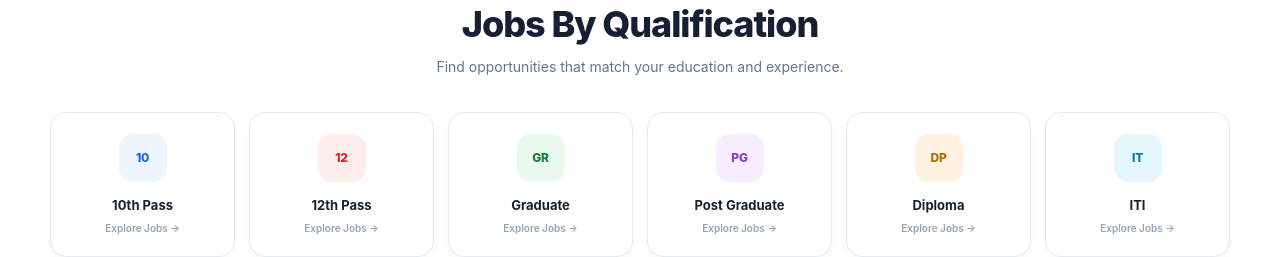
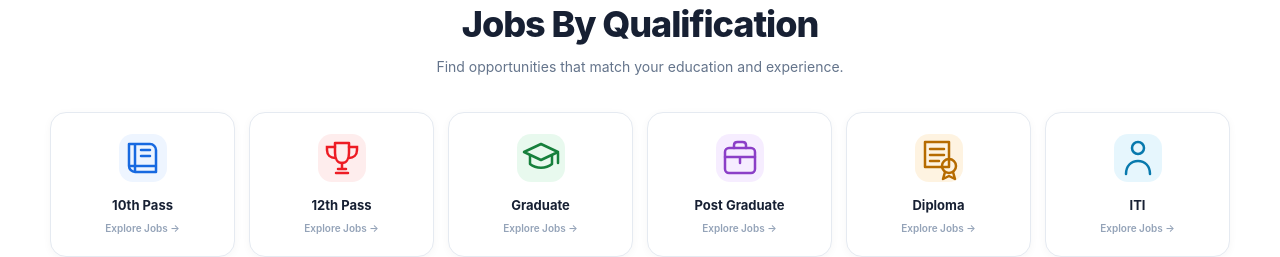
Before and after one commit to ConnectJobsera/Jobsera-Website, a Next.js app: page / in a window 1280 px wide. Shown: the part 800-1057 px from the top of the page. Built offline with nearby package versions, Linux system fonts and the light colour scheme; no server answers; the database is empty.

Commit message:
Update page.tsx

```diff
--- a/app/page.tsx
+++ b/app/page.tsx
@@ -10,39 +10,221 @@ const qualifications = [
     label: "10th Pass",
     shortLabel: "10th",
     href: "/jobs?qualification=10th-pass",
-    icon: "10",
+    icon: "books",
   },
   {
     label: "12th Pass",
     shortLabel: "12th",
     href: "/jobs?qualification=12th-pass",
-    icon: "12",
+    icon: "trophy",
   },
   {
     label: "Graduate",
     shortLabel: "Graduate",
     href: "/jobs?qualification=graduate",
-    icon: "GR",
+    icon: "cap",
   },
   {
     label: "Post Graduate",
     shortLabel: "Post Graduate",
     href: "/jobs?qualification=post-graduate",
-    icon: "PG",
+    icon: "bag",
   },
   {
     label: "Diploma",
     shortLabel: "Diploma",
     href: "/jobs?qualification=diploma",
-    icon: "DP",
+    icon: "diploma",
   },
   {
     label: "ITI",
     shortLabel: "ITI",
     href: "/jobs?qualification=iti",
-    icon: "IT",
+    icon: "person",
   },
 ];
+
+function QualificationIcon({
+  type,
+}: {
+  type: string;
+}) {
+  if (type === "books") {
+    return (
+      <svg viewBox="0 0 48 48" aria-hidden="true">
+        <path
+          d="M10 10h21c3.3 0 6 2.7 6 6v22H16c-3.3 0-6-2.7-6-6V10Z"
+          fill="none"
+          stroke="currentColor"
+          strokeWidth="2.5"
+          strokeLinejoin="round"
+        />
+        <path
+          d="M16 10v28"
+          fill="none"
+          stroke="currentColor"
+          strokeWidth="2.5"
+        />
+        <path
+          d="M10 32h27"
+          fill="none"
+          stroke="currentColor"
+          strokeWidth="2.5"
+        />
+        <path
+          d="M22 16h9M22 22h9"
+          fill="none"
+          stroke="currentColor"
+          strokeWidth="2.5"
+          strokeLinecap="round"
+        />
+      </svg>
+    );
+  }
+
+  if (type === "trophy") {
+    return (
+      <svg viewBox="0 0 48 48" aria-hidden="true">
+        <path
+          d="M17 9h14v10c0 6-2.8 10-7 10s-7-4-7-10V9Z"
+          fill="none"
+          stroke="currentColor"
+          strokeWidth="2.5"
+          strokeLinejoin="round"
+        />
+        <path
+          d="M17 13H9v3c0 5 3.5 8 8 8M31 13h8v3c0 5-3.5 8-8 8"
+          fill="none"
+          stroke="currentColor"
+          strokeWidth="2.5"
+          strokeLinecap="round"
+        />
+        <path
+          d="M24 29v6M18 39h12M20 35h8"
+          fill="none"
+          stroke="currentColor"
+          strokeWidth="2.5"
+          strokeLinecap="round"
+        />
+      </svg>
+    );
+  }
+
+  if (type === "cap") {
+    return (
+      <svg viewBox="0 0 48 48" aria-hidden="true">
+        <path
+          d="m7 18 17-8 17 8-17 8-17-8Z"
+          fill="none"
+          stroke="currentColor"
+          strokeWidth="2.5"
+          strokeLinejoin="round"
+        />
+        <path
+          d="M13 21v9c6 5 16 5 22 0v-9"
+          fill="none"
+          stroke="currentColor"
+          strokeWidth="2.5"
+          strokeLinejoin="round"
+        />
+        <path
+          d="M41 19v10"
+          fill="none"
+          stroke="currentColor"
+          strokeWidth="2.5"
+          strokeLinecap="round"
+        />
+      </svg>
+    );
+  }
+
+  if (type === "bag") {
+    return (
+      <svg viewBox="0 0 48 48" aria-hidden="true">
+        <rect
+          x="9"
+          y="14"
+          width="30"
+          height="25"
+          rx="4"
+          fill="none"
+          stroke="currentColor"
+          strokeWidth="2.5"
+        />
+        <path
+          d="M18 14v-3c0-2 1.5-3 3.5-3h5c2 0 3.5 1 3.5 3v3"
+          fill="none"
+          stroke="currentColor"
+          strokeWidth="2.5"
+          strokeLinecap="round"
+        />
+        <path
+          d="M9 23h30M24 23v6"
+          fill="none"
+          stroke="currentColor"
+          strokeWidth="2.5"
+          strokeLinecap="round"
+        />
+      </svg>
+    );
+  }
+
+  if (type === "diploma") {
+    return (
+      <svg viewBox="0 0 48 48" aria-hidden="true">
+        <path
+          d="M10 8h24v25H10z"
+          fill="none"
+          stroke="currentColor"
+          strokeWidth="2.5"
+          strokeLinejoin="round"
+        />
+        <path
+          d="M15 15h14M15 21h14M15 27h9"
+          fill="none"
+          stroke="currentColor"
+          strokeWidth="2.5"
+          strokeLinecap="round"
+        />
+        <circle
+          cx="34"
+          cy="32"
+          r="7"
+          fill="none"
+          stroke="currentColor"
+          strokeWidth="2.5"
+        />
+        <path
+          d="m30 38-2 7 6-3 6 3-2-7"
+          fill="none"
+          stroke="currentColor"
+          strokeWidth="2.5"
+          strokeLinejoin="round"
+        />
+      </svg>
+    );
+  }
+
+  return (
+    <svg viewBox="0 0 48 48" aria-hidden="true">
+      <circle
+        cx="24"
+        cy="14"
+        r="6"
+        fill="none"
+        stroke="currentColor"
+        strokeWidth="2.5"
+      />
+      <path
+        d="M12 40c0-8 5-13 12-13s12 5 12 13"
+        fill="none"
+        stroke="currentColor"
+        strokeWidth="2.5"
+        strokeLinecap="round"
+      />
+    </svg>
+  );
+}
 
 type HomeJob = {
   id: string;
@@ -180,20 +362,37 @@ export default function Home() {
           HERO
       ========================================================= */}
       <section className="hero">
-        <div className="hero-doodle hero-doodle-circle" aria-hidden="true" />
-        <div className="hero-doodle hero-doodle-spark" aria-hidden="true">
+        <div
+          className="hero-doodle hero-doodle-circle"
+          aria-hidden="true"
+        />
+
+        <div
+          className="hero-doodle hero-doodle-spark"
+          aria-hidden="true"
+        >
           ✦
         </div>
-        <div className="hero-doodle hero-doodle-star" aria-hidden="true">
+
+        <div
+          className="hero-doodle hero-doodle-star"
+          aria-hidden="true"
+        >
           ★
         </div>
-        <div className="hero-doodle hero-doodle-arrow" aria-hidden="true">
+
+        <div
+          className="hero-doodle hero-doodle-arrow"
+          aria-hidden="true"
+        >
           ↗
         </div>
 
         <div className="container">
           <div className="hero-content">
-            <p className="hero-eyebrow">YOUR CAREER STARTS HERE</p>
+            <p className="hero-eyebrow">
+              YOUR CAREER STARTS HERE
+            </p>
 
             <h1 className="hero-title">
               Find Opportunities.
@@ -225,6 +424,7 @@ export default function Home() {
                     stroke="currentColor"
                     strokeWidth="1.8"
                   />
+
                   <path
                     d="m16 16 5 5"
                     stroke="currentColor"
@@ -242,7 +442,10 @@ export default function Home() {
                 />
               </div>
 
-              <div className="hero-search-divider" aria-hidden="true" />
+              <div
+                className="hero-search-divider"
+                aria-hidden="true"
+              />
 
               <div className="hero-search-field">
                 <svg
@@ -256,6 +459,7 @@ export default function Home() {
                     stroke="currentColor"
                     strokeWidth="1.8"
                   />
+
                   <circle
                     cx="12"
                     cy="10.5"
@@ -341,7 +545,9 @@ export default function Home() {
                 className="qualification-card"
               >
                 <span className="qualification-icon">
-                  {qualification.icon}
+                  <QualificationIcon
+                    type={qualification.icon}
+                  />
                 </span>
 
                 <span className="qualification-card-content">
@@ -361,7 +567,9 @@ export default function Home() {
         <div className="container">
           <div className="section-heading">
             <div>
-              <p className="eyebrow">OPPORTUNITIES</p>
+              <p className="eyebrow">
+                OPPORTUNITIES
+              </p>
 
               <h2 className="section-title">
                 Latest Jobs
```
